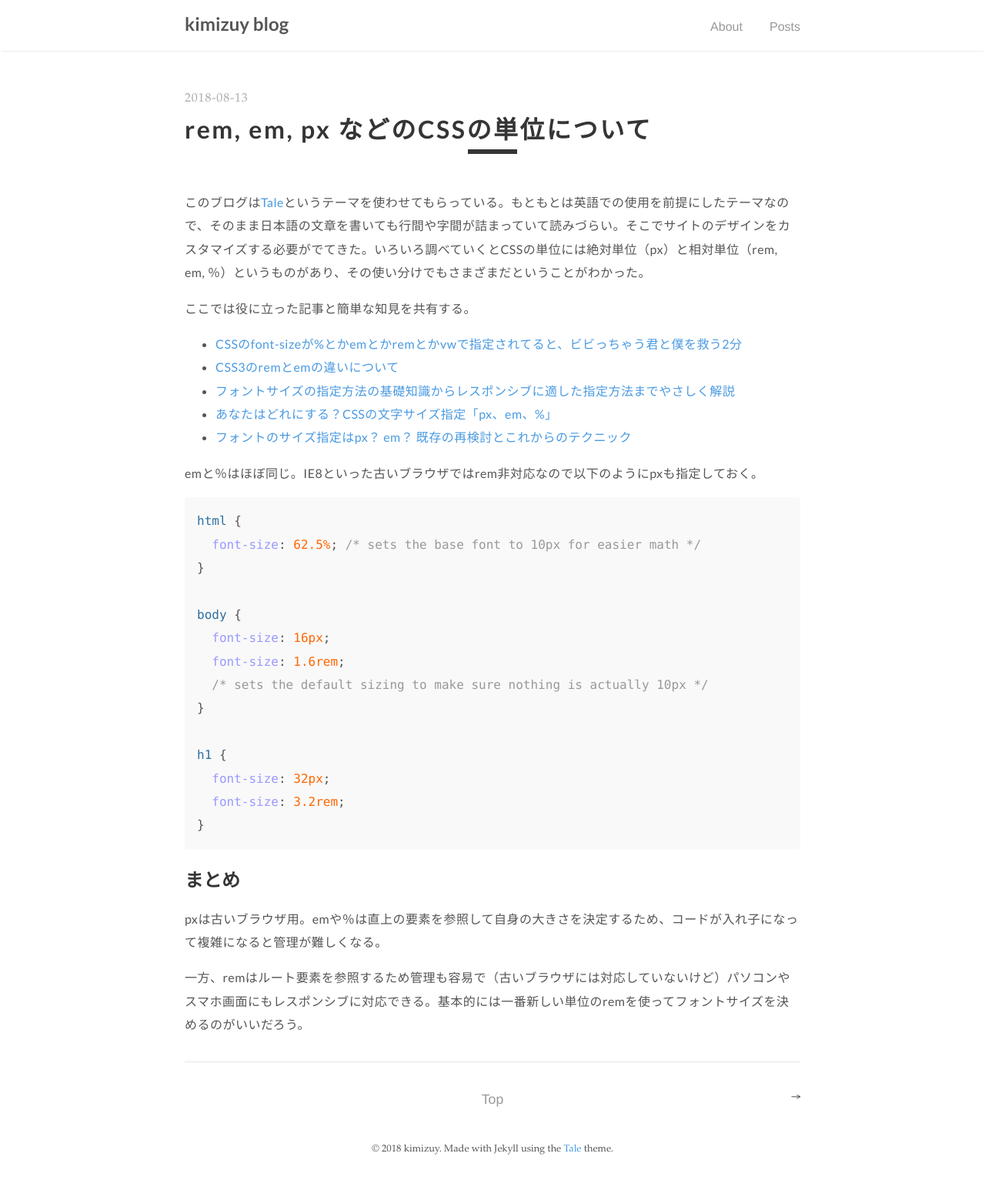
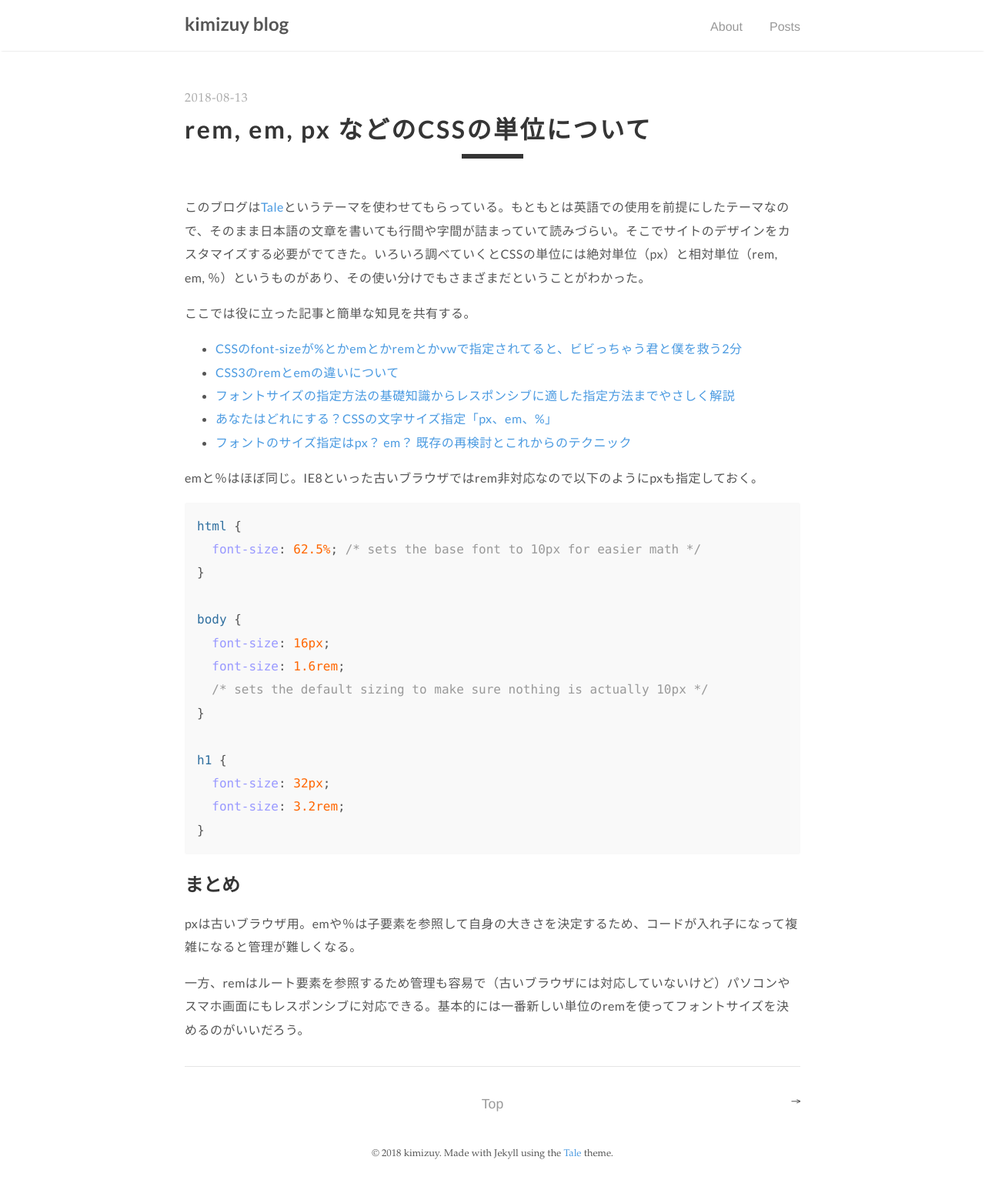
Before and after one commit to kimizuy/archive, a Jekyll site: the page built from kimizuy-blog-by-Jekyll/_posts/2018-08-13-About-CSS-Units.md, in a window 1280 px wide. Shown: the whole page at 77% size. Built offline with Jekyll 4.4.1, drawn with Linux system fonts in a browser that asks for light colours; nearby versions of some CDN libraries; some web fonts are replaced.

Commit message:
minor fix 5

```diff
--- a/kimizuy-blog-by-Jekyll/_posts/2018-08-13-About-CSS-Units.md
+++ b/kimizuy-blog-by-Jekyll/_posts/2018-08-13-About-CSS-Units.md
@@ -31,6 +31,6 @@ h1 {
 {% endhighlight %}
 
 ## まとめ
-pxは古いブラウザ用。emや％は直上の要素を参照して自身の大きさを決定するため、コードが入れ子になって複雑になると管理が難しくなる。
+pxは古いブラウザ用。emや％は子要素を参照して自身の大きさを決定するため、コードが入れ子になって複雑になると管理が難しくなる。
 
 一方、remはルート要素を参照するため管理も容易で（古いブラウザには対応していないけど）パソコンやスマホ画面にもレスポンシブに対応できる。基本的には一番新しい単位のremを使ってフォントサイズを決めるのがいいだろう。
--- a/kimizuy-blog-by-Jekyll/_sass/tale/_post.scss
+++ b/kimizuy-blog-by-Jekyll/_sass/tale/_post.scss
@@ -23,8 +23,8 @@
   &-line {
     border-top: 0.4rem solid $default-shade;
     display: block;
-    margin: 0.3rem auto 3rem;
-    width: 4rem;
+    margin: 0.7rem auto 3rem;
+    width: 5rem;
   }
 
   p {
```
